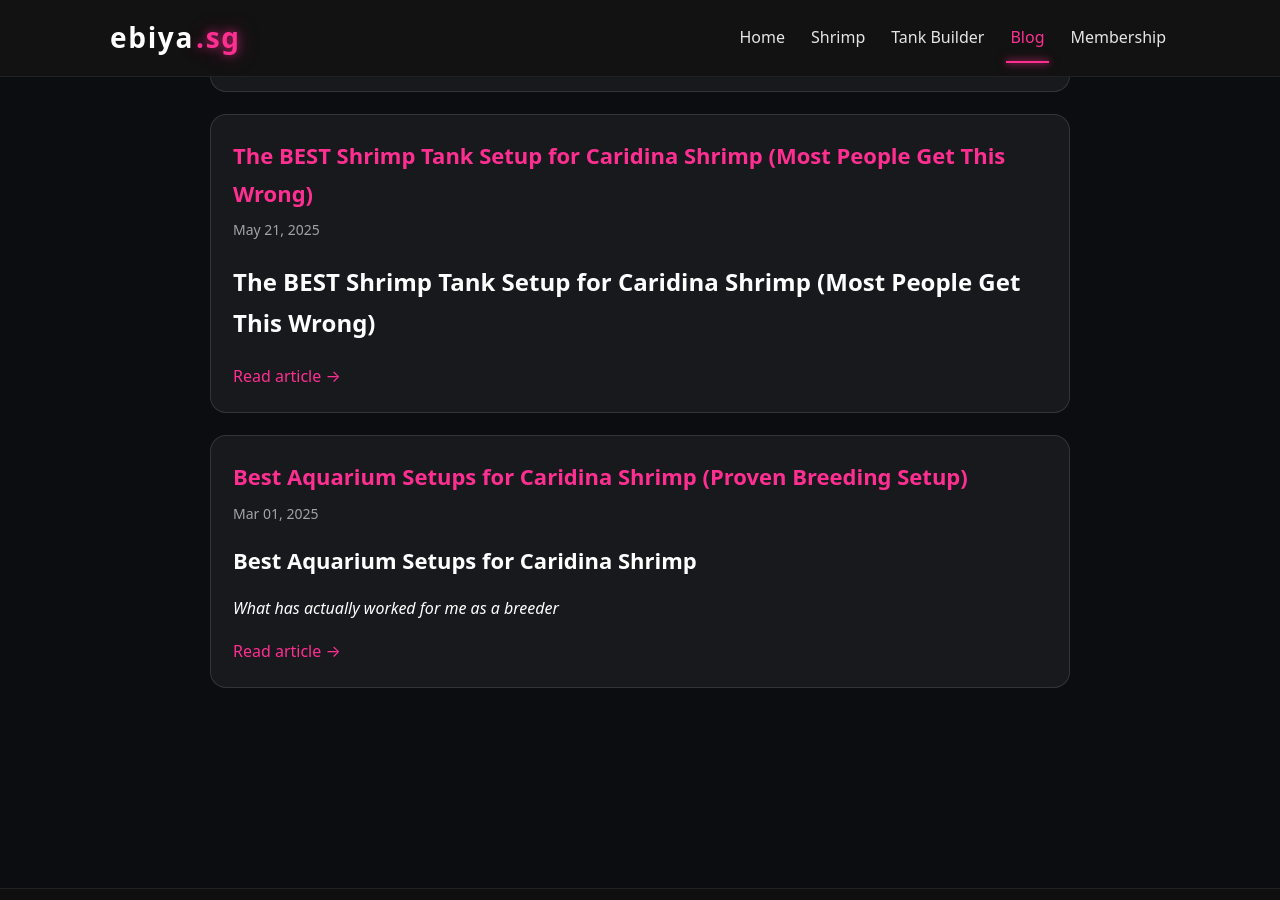
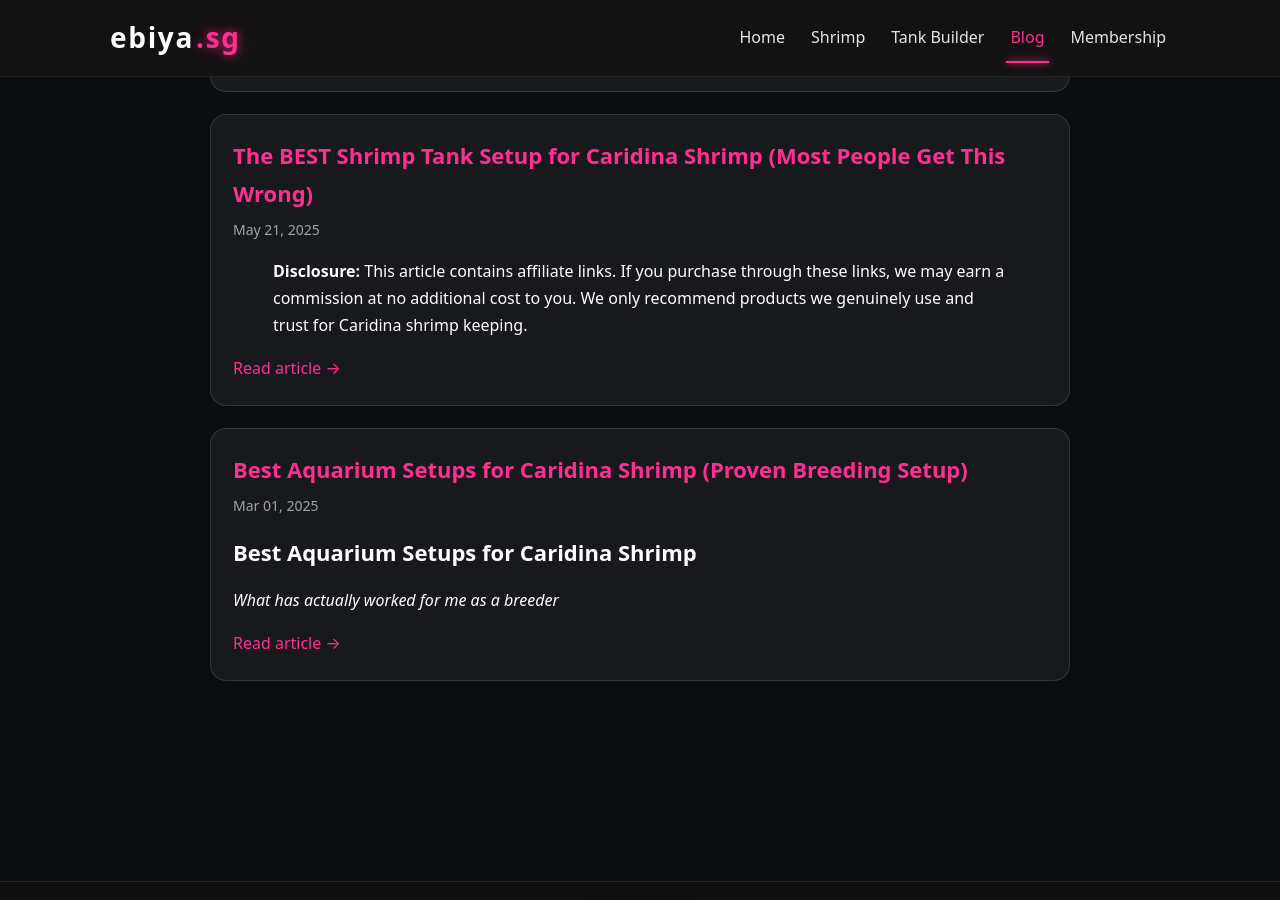
Before and after one commit to m33lucky-benny/ebiya.sg, a Jekyll site: the page built from blog.html, in a window 1280 px wide and 900 px high, scrolled down 528 px. Built offline with Jekyll 4.4.1, drawn with Linux system fonts in a browser that asks for light colours; part of the change alters nothing that is shown.

Commit message:
Update 2025-05-21-best-caridina-shrimp-tank.md

```diff
--- a/_posts/2025-05-21-best-caridina-shrimp-tank.md
+++ b/_posts/2025-05-21-best-caridina-shrimp-tank.md
@@ -13,54 +13,54 @@ keywords:
 author: ebiyaSG
 canonical_url: https://www.ebiya.sg/2025/05/21/best-caridina-shrimp-tank.html
 ---
+> **Disclosure:** This article contains affiliate links. If you purchase through these links, we may earn a commission at no additional cost to you. We only recommend products we genuinely use and trust for Caridina shrimp keeping.
 
-# The BEST Shrimp Tank Setup for Caridina Shrimp (Most People Get This Wrong)
-
-If you’ve ever searched **“best shrimp tank setup for Caridina shrimp”**, chances are you’ve already lost shrimp… or you’re scared you will.
+If you've ever searched **“best shrimp tank setup for Caridina shrimp”**, chances are you've already lost shrimp… or you're scared you will.
 
 Here’s the truth most guides won’t tell you:
 
-👉 **Caridina shrimp don’t die because they’re “sensitive.”**
-They die because the tank setup is wrong from day one.
+👉 **Caridina shrimp don’t die because they’re “sensitive.” They die because the tank setup is wrong from day one.**
 
-After setting up and maintaining Caridina tanks in Singapore’s climate, I’ll break down **exactly what works**, what doesn’t, and how to avoid the mistakes that wipe out entire colonies.
+After setting up and maintaining Caridina tanks in **Singapore’s climate**, I’ll break down exactly what works, what doesn’t, and how to avoid the mistakes that wipe out entire colonies.
 
 ---
 
 ## Why Most Caridina Shrimp Tank Setups Fail
 
-Most beginners copy **Neocaridina setups** and hope for the best.
+Most beginners copy **Neocaridina** setups and hope for the best.
 
-That’s mistake #1.
+That’s **mistake #1**.
 
 Caridina shrimp require:
 
-- **Stable water chemistry**
-- **Active buffering soil**
-  👉 [Recommended active soil](https://s.shopee.sg/20oXAyGM1g)
-- **Controlled mineral levels**
-- **Patience (not shortcuts)**
+- Stable water chemistry
+- **Active buffering soil** → *Recommended active soil*
+- Controlled mineral levels
+- Patience (**not shortcuts**)
 
-Miss even *one* of these, and you’ll see:
+Miss even one, and you’ll see:
 
 - Failed molts
 - Sudden deaths
 - No breeding
-- “Healthy today, dead tomorrow” syndrome
+- *“Healthy today, dead tomorrow”* syndrome
 
 ---
 
 ## Best Tank Size for Caridina Shrimp (Bigger Is Safer)
 
 ### ✅ Recommended Tank Size
-- **45–60 cm tank (≈30L) minimum**
+**45–60 cm tank (≈30L) minimum**
 
 **Why this works:**
+
 - Larger water volume = more stable parameters
 - Easier to control GH & TDS
 - Slower swings = fewer deaths
+- Better temperature stability (**critical in tropical climates**)
 
-❌ Nano tanks (<15L) are **not beginner-friendly**, no matter what social media says.
+❌ **Nano tanks (<15L)** are challenging even for experienced keepers.
+While some succeed with ~20L setups, beginners should start larger for stability.
 
 ---
 
@@ -68,14 +68,17 @@ Miss even *one* of these, and you’ll see:
 
 ### ✅ Active Buffering Soil (Non-Negotiable)
 
-- **ADA Amazonia V1** *(if you can find it)*
-- **Geilee Nature Soil**
-  👉 [View product](https://s.shopee.sg/8APAWISTor)
+- **ADA Amazonia V1** (if you can find it)
+- **Geilee Nature Soil** → *View product*
 
 **Why active soil matters:**
-- Buffers pH to **~5.5–6.2**
+
+- Buffers pH to ~5.8–6.2
 - Stabilizes acidic conditions Caridina need
 - Supports long-term health and breeding
+- Effective for **12–24 months** before buffering weakens
+
+> **Important:** Once buffering capacity is gone, you’ll need to replace the soil or add supplemental buffering methods.
 
 ❌ Inert gravel + chemicals = unstable tank + dead shrimp.
 
@@ -84,37 +87,71 @@ Miss even *one* of these, and you’ll see:
 ## Water Setup — This Is Where Most People Kill Shrimp
 
 ### ❌ Tap Water (Even “Good” Tap Water)
+
 - Inconsistent
 - Unknown GH/KH swings
 - Often causes molting failure
 
 ### ✅ Correct Water Setup
-- **RO water**
-  👉 [RO water source](https://s.shopee.sg/7pmK99SBgS)
-- **Shrimp-specific remineralizer**
-  👉 [Recommended remineralizer](https://s.shopee.sg/6KxWMQXmHH?share_channel_code=1)
+
+- **RO water** → *RO water source*
+- **Shrimp-specific remineralizer** → *Recommended remineralizer*
 
 ### Target Parameters
 
 | Parameter | Ideal Range |
-|--------|------------|
-| pH | 5.3 – 5.5 |
+|--------|-------------|
+| pH | 5.8 – 6.5* |
 | GH | 4 – 6 |
-| KH | 0 |
+| KH | 0 – 1 |
 | TDS | 90 – 130 |
+| Temperature | 20 – 24°C |
 
-This single step alone improves survival rate **dramatically**.
+\* While some breeders run **pH 5.3–5.5** for high-grade breeding, **5.8–6.5** is easier to maintain and perfectly suitable for healthy colonies.
+
+---
+
+### Water Change Protocol (TDS Control)
+
+Even with RO water, **minerals accumulate over time**.
+
+- 10–20% water change **weekly**
+- Always match **temperature & TDS**
+- Monitor TDS weekly
+- If TDS >150 → increase water change frequency
+
+This step alone dramatically improves survival rates.
+
+---
+
+## Temperature Control for Singapore’s Climate
+
+Singapore’s ambient temperatures often exceed Caridina limits.
+
+**Ideal range:** 20–24°C
+
+### Cooling Options
+
+- **Computer fans (budget)**
+  Lower temperature by ~2–3°C via evaporation
+- **Aquarium chiller (most reliable)**
+  Precise, year-round control
+- **Air-conditioning**
+  Keep room at 23–25°C for multiple tanks
+
+Without temperature control, **perfect parameters still won’t save shrimp** during hot weather.
 
 ---
 
 ## Filtration — Gentle, Not Powerful
 
 ### ✅ Best Filter for Caridina Shrimp
+
 - Sponge filter
 - Gentle airflow
 - Shrimplet-safe intake
 
-Strong flow stresses shrimp and affects feeding & breeding behavior.
+Strong flow stresses shrimp and disrupts feeding and breeding.
 
 **Simple > powerful.**
 
@@ -122,45 +159,93 @@ Strong flow stresses shrimp and affects feeding & breeding behavior.
 
 ## Cycling the Tank (The Step Everyone Rushes)
 
-Caridina shrimp tanks **must be fully cycled**.
+Caridina tanks **must** be fully cycled.
 
 ### Minimum Cycling Time
-- **6–8 weeks** (yes, really)
+**6–8 weeks**
 
 ### Signs Your Tank Is Ready
-- Stable TDS
-- No ammonia or nitrite
-- Biofilm forming on surfaces
+
+- Stable TDS (not fluctuating daily)
+- Zero ammonia & nitrite for **2+ weeks**
+- Visible biofilm
+- Stable pH in target range
 
 Rushing this step is the fastest way to waste money on shrimp.
+
+---
+
+## Acclimation Protocol (Where Many Lose Shrimp)
+
+Even perfect tanks fail without proper acclimation.
+
+### Proper Acclimation Steps
+
+1. Float bag for **15–20 min** (temperature match)
+2. **Drip acclimate 2–3 hours**
+   - Airline tubing
+   - 1–2 drips per second
+   - Match new water volume at minimum
+3. Net shrimp into tank (**do not pour bag water**)
+4. Lights off for **24 hours**
+
+This prevents osmotic shock and molting failures.
 
 ---
 
 ## Plants & Hardscape (Less Is More)
 
 ### Best Choices
-- Mosses
+
+- Mosses (Java moss, Christmas moss)
 - Cholla wood
-- Leaf litter (Indian almond leaves)
+- Indian almond leaves
 
 ### Benefits
+
 - Natural grazing
-- Stress reduction
-- Better survival for shrimplets
+- Reduced stress
+- Higher shrimplet survival
+- Beneficial tannins
 
-Avoid complicated aquascapes that trap waste early on.
+Avoid complex aquascapes that trap waste early on.
 
 ---
 
-## Common Beginner Mistakes (Learn From Others, Not Your Wallet)
+## Common Beginner Mistakes
 
-❌ Changing water parameters too fast
+❌ Changing parameters too fast
 ❌ Overfeeding
 ❌ Chasing numbers daily
 ❌ Mixing Caridina with Neocaridina
 ❌ Copying YouTube setups blindly
+❌ Adding shrimp before full cycle
+❌ Poor acclimation
+❌ Ignoring temperature in tropical climates
 
-Caridina shrimp reward **stability**, not micromanagement.
+**Caridina shrimp reward stability, not micromanagement.**
+
+---
+
+## Ongoing Maintenance Checklist
+
+### Weekly
+- 10–20% RO water change
+- Check TDS
+- Feed lightly 2–3× per week
+
+### Monthly
+- Test GH & pH
+- Clean sponge filter (tank water only)
+- Check for parameter drift
+
+### Every 6 Months
+- Refresh botanicals
+- Inspect filtration
+
+### Every 12–24 Months
+- Assess soil buffering
+- Replace substrate if instability appears
 
 ---
 
@@ -168,18 +253,19 @@ Caridina shrimp reward **stability**, not micromanagement.
 
 If you’re thinking:
 
-> *“I get it… but I don’t want to guess or lose shrimp.”*
+> *“I understand this… but I don’t want to guess or lose shrimp.”*
 
-That’s exactly why **ebiyaSG Membership** exists.
+That’s why **ebiyaSG Membership** exists.
 
-### Members get:
-- ✔️ Proven Caridina tank setup blueprint
-- ✔️ Parameter targets specific to Singapore conditions
+### Members Get:
+- ✔️ Proven Caridina setup blueprint
+- ✔️ Singapore-specific parameter targets
+- ✔️ Tropical temperature management strategies
 - ✔️ Ongoing guidance as your tank matures
-- ✔️ Support when something feels “off” — **before shrimp die**
+- ✔️ Support **before shrimp die**, not after
 
 Instead of buying shrimp twice, you build the tank **once**, properly.
 
-👉 **[Learn more about the ebiyaSG Membership](https://www.ebiya.sg/membership)**
+👉 **[Learn more about the ebiyaSG Membership](https://ebiya.sg/membership.html)**
 
 ---
```
